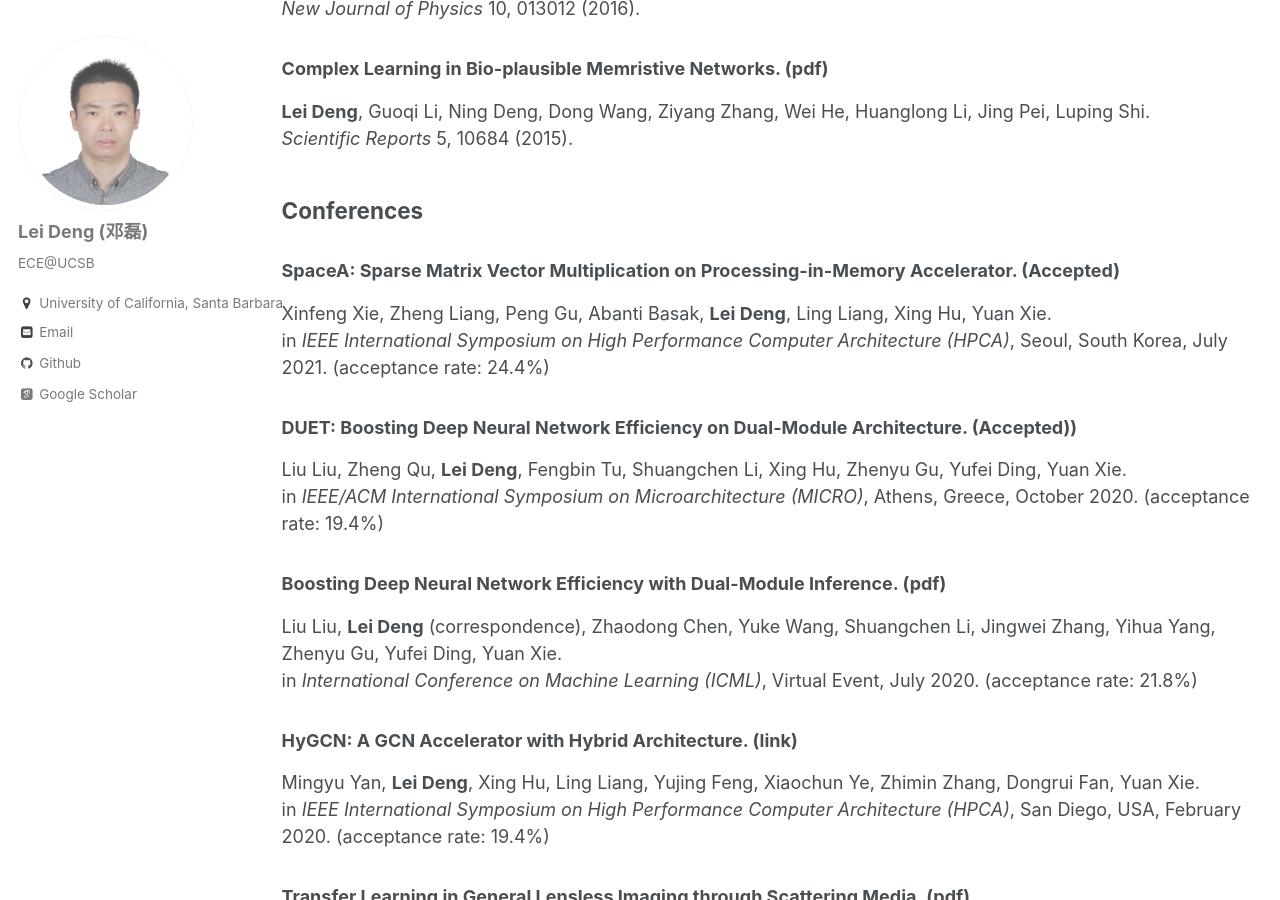
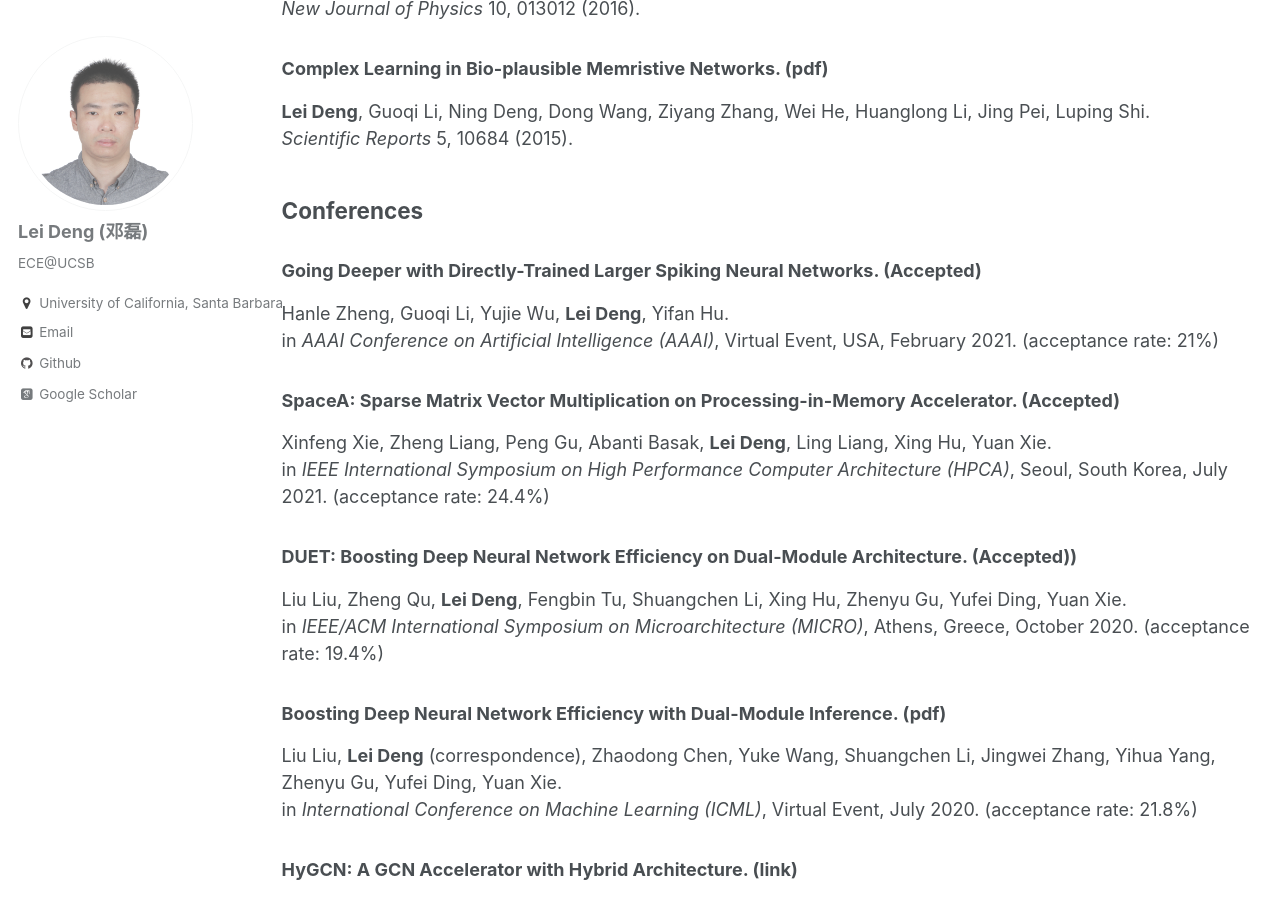
Before and after one commit to dllfei/dllfei.github.io, a Jekyll site: the page built from _pages/publications.md, in a window 1280 px wide and 900 px high, scrolled down 5689 px. Built offline with Jekyll 4.4.1, drawn with Linux system fonts in a browser that asks for light colours; some web fonts are replaced.

Commit message:
Update publications.md

```diff
--- a/_pages/publications.md
+++ b/_pages/publications.md
@@ -171,6 +171,10 @@ Guoqi Li, Wuhua Hu, Gaoxi Xiao, **Lei Deng**, Pei Tang, Jing Pei, Luping Shi. <b
 
 ## Conferences
 
+### Going Deeper with Directly-Trained Larger Spiking Neural Networks. (Accepted) <br />
+Hanle Zheng, Guoqi Li, Yujie Wu, **Lei Deng**, Yifan Hu. <br />
+in *AAAI Conference on Artificial Intelligence (AAAI)*, Virtual Event, USA, February 2021. (acceptance rate: 21%)
+
 ### SpaceA: Sparse Matrix Vector Multiplication on Processing-in-Memory Accelerator. (Accepted) <br />
 Xinfeng Xie, Zheng Liang, Peng Gu, Abanti Basak, **Lei Deng**, Ling Liang, Xing Hu, Yuan Xie. <br />
 in *IEEE International Symposium on High Performance Computer Architecture (HPCA)*, Seoul, South Korea, July 2021. (acceptance rate: 24.4%)
```
